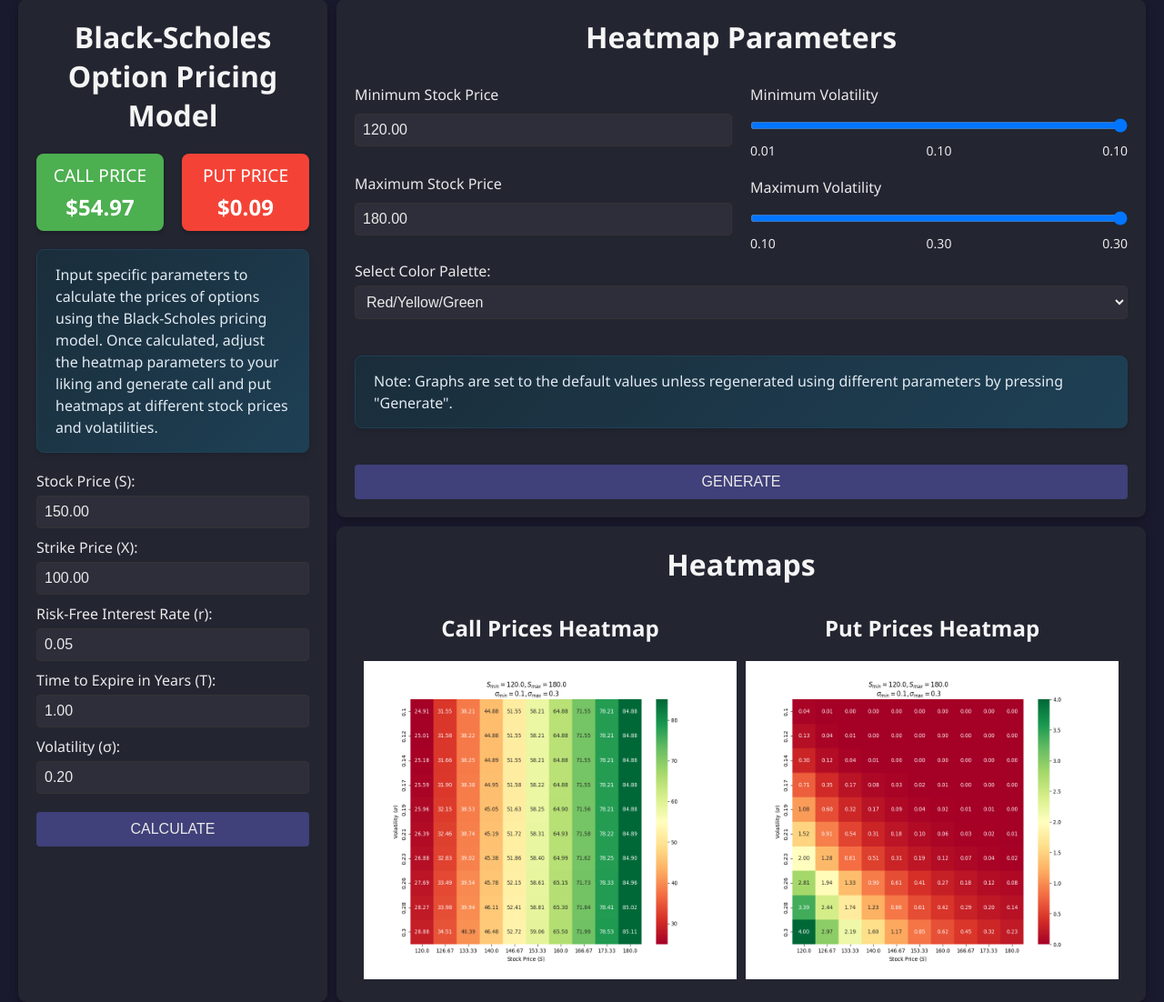
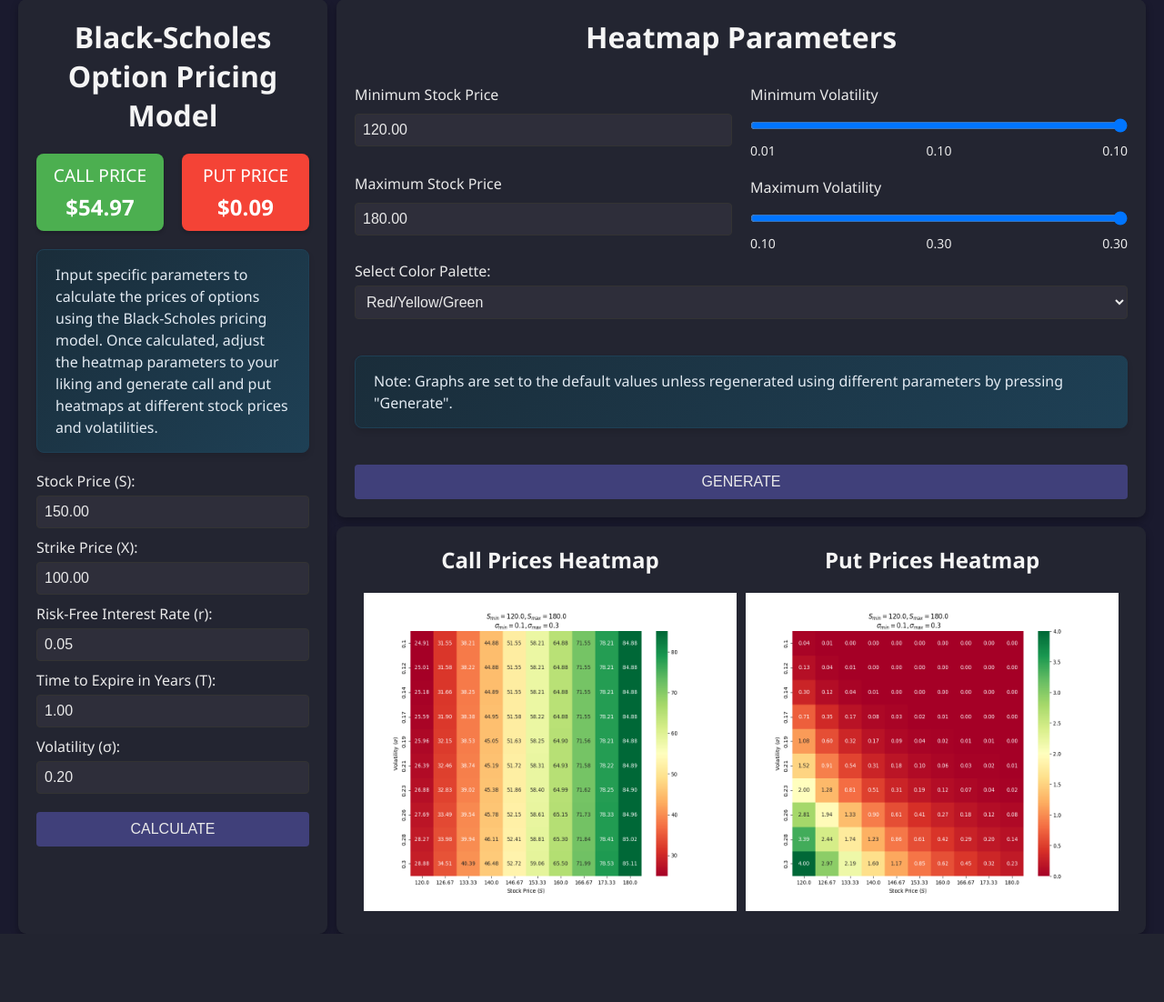
Before and after one commit to PrinceAJ17/OptionsPricing, a Flask app: page /BlackSL in a window 1280 px wide. Shown: the part 75-1177 px from the top of the page at 91% size. After the commit the page ends 1102 px from the top, so only its background shows below. Run offline with Flask 3, Linux system fonts and the light colour scheme.

Commit message:
Deleted heatmapgraphs container and header

```diff
--- a/static/BlackSL.css
+++ b/static/BlackSL.css
@@ -174,22 +174,15 @@ input[type="number"]:focus, select:focus {
     gap: 10px; /* Increased gap for better spacing */
 }
 
-.HeatmapGraphs, .GBMGraph {
+.Graphs {
     display: flex;
-    flex-direction: column;
+    flex-direction: row;
     justify-content: center;
     background-color: #232531; /* Matches other dark elements */
     border-radius: 9px;
     padding: 20px;
     gap: 10px;
     box-shadow: 0 4px 8px rgba(0, 0, 0, 0.3);
-}
-
-.Graphs, .GraphMC {
-    display: flex;
-    flex-direction: row;
-    justify-content: center;
-    gap: 10px;
 }
 
 .HeatmapParameters {
--- a/templates/BlackSL.html
+++ b/templates/BlackSL.html
@@ -110,10 +110,8 @@
                         "Generate".
                     </div>
                     <button type="submit">GENERATE</button>
+                </div>
             </form>
-                </div>
-            <div class="HeatmapGraphs">
-                <h1>Heatmaps</h1>
             <div class="Graphs">
                 <div class="CallHeatmap">
                     <h2>Call Prices Heatmap</h2>
@@ -126,6 +124,5 @@
             </div>
         </div>
     </div>
-    </div>
 </body>
 </html>
```
Also changed, not shown: static/GBMgraph/gbm_graph.png, static/heatmaps/call_prices_heatmap.png, static/heatmaps/put_prices_heatmap.png. Lines whose indentation alone changed are shown as unchanged.
